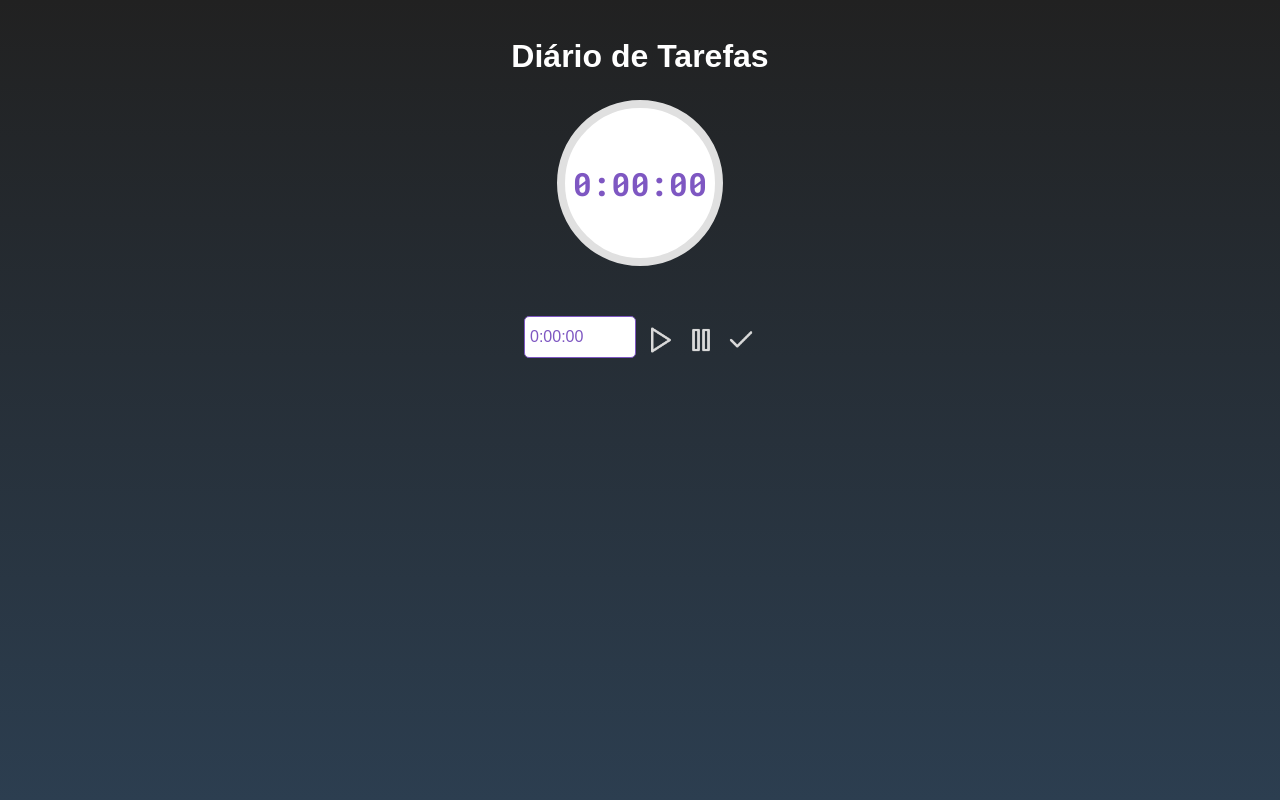
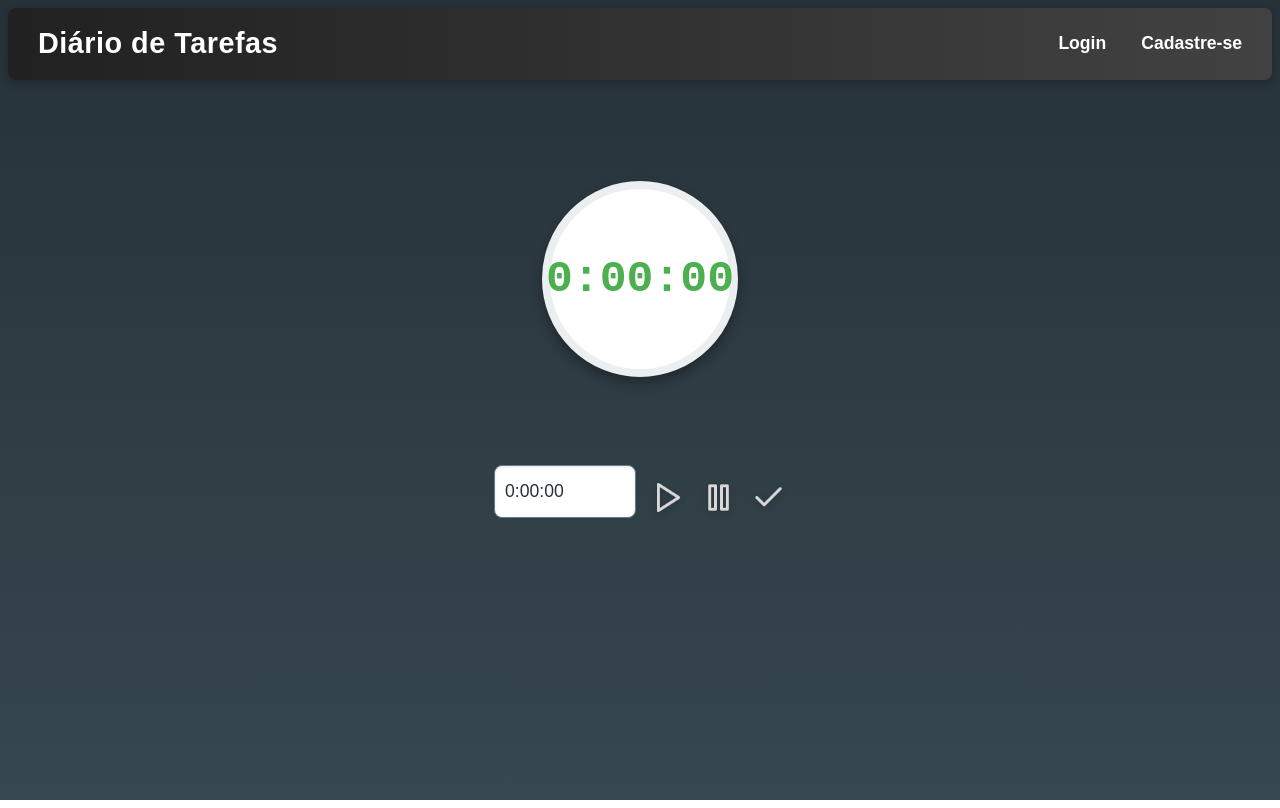
Before and after one commit to IsadoraFDias/Daily, a React (Vite) app: page / in a window 1280 px wide. Built offline with nearby package versions, Linux system fonts and the light colour scheme.

Commit message:
feat: atualiza os estilos, adiciona componente Header e som ao finalizar contador

```diff
--- a/src/index.css
+++ b/src/index.css
@@ -1,17 +1,25 @@
 :root {
-  --primary-color: #7E57C2;
-  --secondary-color: #FFFFFF;
-  --text-color: #E0E0E0;
-  --success-icon-color: #8BC34A;
-  --alert-icon-color: #FBC02D;
-  --error-icon-color: #E57373;
+  /* Nova Paleta de Cores */
+  --primary-color: #4CAF50; /* Verde vibrante para elementos primários e acentuação */
+  --secondary-color: #FFFFFF; /* Branco para fundos de destaque */
+  --background-gradient-start: #263238; /* Azul escuro/cinza para o início do gradiente do fundo */
+  --background-gradient-end: #37474F; /* Azul/cinza médio para o fim do gradiente do fundo */
+  --text-color: #ECEFF1; /* Cinza claro para o texto principal, legível no fundo escuro */
+  --header-gradient-start: #212121; /* Azul índigo para o início do gradiente do cabeçalho */
+  --header-gradient-end: #424242; /* Azul médio para o fim do gradiente do cabeçalho */
+  --border-color: #607D8B; /* Azul acinzentado para bordas e linhas sutis */
+  --success-icon-color: #66BB6A; /* Verde mais suave para ícones de sucesso */
+  --alert-icon-color: #FFCA28; /* Amarelo dourado para ícones de alerta */
+  --error-icon-color: #EF5350; /* Vermelho mais suave para ícones de erro */
+
+  /* Estilos Globais */
   margin: 0;
-  padding: 0 0;
-  background: linear-gradient(to bottom, #212121, #2C3E50);
+  padding: 0;
+  background: linear-gradient(to bottom, var(--background-gradient-start), var(--background-gradient-end));
   background-repeat: no-repeat;
   background-size: cover;
   width: 100%;
   height: 100vh;
   font-family: 'Arial', sans-serif;
-  overflow: hidden;
+  overflow: hidden; /* Mantém o layout contido */
 }
--- a/src/pages/Home/Home.module.css
+++ b/src/pages/Home/Home.module.css
@@ -1,6 +1,7 @@
-.title {
-    color: var(--secondary-color);
-    text-align: center;
-    margin-top: 3%;
+.container{
+    display: flex;
     flex-direction: column;
+    height: 100vh;
+    width: 100%;
+
 }
--- a/src/pages/Home/Home.tsx
+++ b/src/pages/Home/Home.tsx
@@ -1,11 +1,12 @@
+import Counter from './components/Counter/Counter';
+import Header from './components/Header/Header';
 import styles from './Home.module.css';
-import Counter from './components/Counter/Counter';
 
 export default function Home(){
     return (
-        <div>
-        <h1 className={styles.title}>Diário de Tarefas</h1>
-        <Counter />
+        <div className={styles.container}>
+            <Header />
+            <Counter />
         </div>
     )
 }
--- a/src/pages/Home/components/Counter/Counter.module.css
+++ b/src/pages/Home/components/Counter/Counter.module.css
@@ -1,13 +1,10 @@
-@import url('https://fonts.googleapis.com/css2?family=Roboto+Mono:wght@400;700&display=swap');
-
-
-.containerCounter{
-    justify-content: center;
+.containerCounter {
   display: flex;
   flex-direction: column;
+  justify-content: center;
+  align-items: center;
   gap: 40px;
-    align-items: center;
-    margin-top: 2%;
+  margin-top: 8%;
 }
 
 #counter {
@@ -15,18 +12,18 @@
   justify-content: center;
   align-items: center;
   background-color: var(--secondary-color);
-    width: 150px;
-    height: 150px;
+  width: 180px;
+  height: 180px;
   border-radius: 50%;
-    border: 8px solid #D9D9D9;
+  border: 8px solid var(--primary-color);
+  box-shadow: 0px 6px 12px rgba(0, 0, 0, 0.3);
 }
 
 #counter p {
-    font-size: 2em;
+  font-size: 2.8em;
   color: var(--primary-color);
   margin: 0;
   padding: 10px;
-    border-radius: 5px;
   font-family: 'Roboto Mono', monospace;
   font-weight: 700;
 }
@@ -35,46 +32,52 @@
   display: flex;
   flex-direction: row;
   align-items: flex-end;
-    gap: 10px;
+  gap: 15px;
+  margin-top: 3%
 }
 
 .boxInput {
+  display: flex;
   align-items: center;
   margin-top: 10px;
 }
 
 .inputTime {
-    width: 100px;
-    height: 30px;
-    border-radius: 5px;
-    border: 1px solid var(--primary-color);
-    padding: 5px;
-    font-size: 1em;
-    color: var(--primary-color);
+  width: 120px;
+  height: 35px;
+  border-radius: 8px;
+  border: 1px solid var(--border-color);
+  padding: 8px 10px;
+  font-size: 1.1em;
+  color: var(--background-gradient-start);
+  background-color: var(--secondary-color);
+  box-shadow: inset 0px 1px 3px rgba(0, 0, 0, 0.1);
 }
 
-.boxButtons{
+.boxButtons {
   display: flex;
   flex-direction: row;
   justify-content: center;
   align-items: center;
-    gap: 10px;
+  gap: 15px;
 }
 
 .imageButton {
-    width: 30px;
-    height: 30px;
+  width: 35px;
+  height: 35px;
   border: none;
   cursor: pointer;
+  filter: drop-shadow(0 2px 3px rgba(0, 0, 0, 0.2));
 }
 
 .buttonComands {
   background: none;
   border: none;
   padding: 0;
-}
-.buttonComands:hover {
-    transform: scale(1.1);
-    opacity: 0.8;
   transition: transform 0.2s ease, opacity 0.2s ease;
 }
+
+.buttonComands:hover {
+  transform: scale(1.25);
+  opacity: 0.9;
+}
--- a/src/pages/Home/components/Counter/Counter.tsx
+++ b/src/pages/Home/components/Counter/Counter.tsx
@@ -4,7 +4,6 @@ import { formatInputTime, formatTime } from "../../../../utils/formatsTimer";
 import './../../../../index.css';
 
 export default function Counter() {
-  //contador e Timer
 const [counter, setCounter] = useState(0);
 const [time, setTime] = useState<number>(0)
 const [inputTime, setInputTime] = useState<string>("0:00:00")
@@ -21,7 +20,6 @@ const [intervalId, setIntervalId] = useState<number | null>(null);
     setTime(timeInSeconds);
   };
 
-//botões de controle
 const handlePlay = () => {
     if (!intervalId) {
       const id = setInterval(() => {
@@ -58,8 +56,6 @@ const handleCheck = () => {
     setTypeClick("");
 };
 
-//estilo na borda do contador
-
 const borderStyleCounter = (command: string) => {
   switch (command) {
     case 'play':
@@ -73,11 +69,15 @@ const borderStyleCounter = (command: string) => {
   }
 };
 
-//verifica se o contador finalizou e muda a cor da borda do contador
+const playAlertSound = () => {
+  const alertSound = new Audio("/alertSound.wav");
+  alertSound.play();
+};
 
 const checkCounterEnd = useCallback(() => {
-  if (counter === time){
+  if (counter === time) {
     setTypeClick("check");
+    playAlertSound();
     if (intervalId) {
       clearInterval(intervalId);
       setIntervalId(null);
@@ -85,6 +85,9 @@ const checkCounterEnd = useCallback(() => {
     }
   }
 }, [counter, time, intervalId]);
+
+
+
 
 useEffect(() => {
   if (intervalId) {
--- /dev/null
+++ b/src/pages/Home/components/Header/Header.module.css
@@ -0,0 +1,53 @@
+.containerHeader {
+  display: flex;
+  flex-direction: row;
+  flex-wrap: wrap;
+  justify-content: space-between;
+  align-items: center;
+  padding: 0 30px;
+  background: linear-gradient(to right, var(--header-gradient-start), var(--header-gradient-end));
+  border-radius: 0;
+  box-shadow: 0px 4px 8px rgba(0, 0, 0, 0.2);
+  border-radius: 8px;
+}
+
+.textHeader {
+  color: var(--secondary-color);
+  font-size: 1.8rem;
+  font-weight: bold;
+  letter-spacing: 0.5px;
+}
+
+.containerLinks {
+  display: flex;
+  flex-wrap: wrap;
+  flex-direction: row;
+  gap: 35px;
+}
+
+.containerLinks h3 {
+  font-size: 1.1rem;
+  color: var(--secondary-color);
+  cursor: pointer;
+  transition: color 0.3s ease, transform 0.2s ease;
+}
+
+.containerLinks h3:hover {
+  color: var(--text-color);
+  transform: translateY(-2px);
+}
+.menuHamburger {
+  display: none;
+}
+
+@media (max-width: 540px) {
+  .containerLinks {
+    display: none;
+  }
+.menuHamburger {
+    display: block;
+    cursor: pointer;
+    font-size: 2.2rem;
+    color: var(--secondary-color);
+  }
+}
--- /dev/null
+++ b/src/pages/Home/components/Header/Header.tsx
@@ -0,0 +1,38 @@
+import { useState, useEffect } from "react";
+import styles from "./Header.module.css";
+
+export default function Header() {
+  const [isMenuOpen, setIsMenuOpen] = useState(false);
+  const [isMobile, setIsMobile] = useState(window.innerWidth <= 540);
+
+  useEffect(() => {
+    const handleResize = () => {
+      setIsMobile(window.innerWidth <= 540);
+    };
+
+    window.addEventListener("resize", handleResize);
+    return () => window.removeEventListener("resize", handleResize);
+  }, []);
+
+  const toggleMenu = () => {
+    setIsMenuOpen(!isMenuOpen);
+  };
+
+  return (
+    <div className={styles.containerHeader}>
+      <h1 className={styles.textHeader}>Diário de Tarefas</h1>
+      <div
+        className={styles.containerLinks}
+        style={{ display: isMobile ? (isMenuOpen ? "flex" : "none") : "flex" }}
+      >
+        <h3>Login</h3>
+        <h3>Cadastre-se</h3>
+      </div>
+      {isMobile && (
+        <div className={styles.menuHamburger} onClick={toggleMenu}>
+          ☰
+        </div>
+      )}
+    </div>
+  );
+}
```
Also changed, not shown: 1 other file (tests, documents, lock files or other folders). Lines whose indentation alone changed are shown as unchanged.
